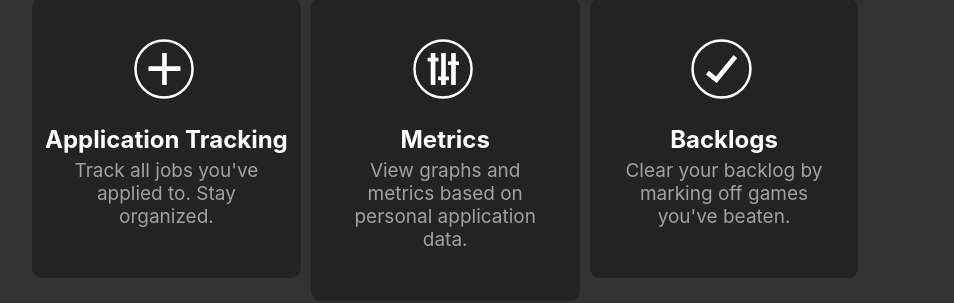
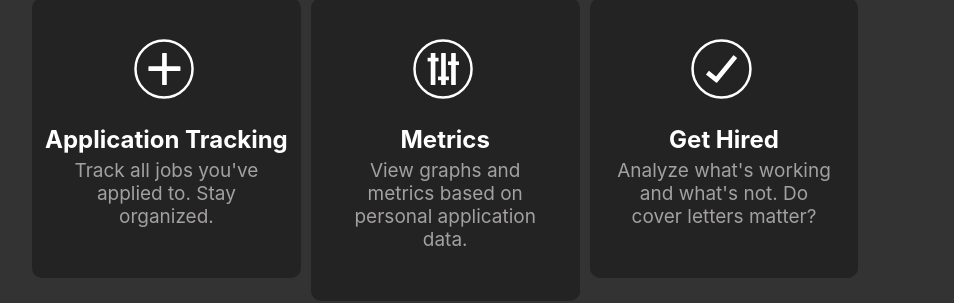
Before and after one commit to sethpoly/job_application_client, a React (Create React App) app: page / in a window 1280 px wide. Shown: the part 611-914 px from the top of the page, without its empty margins (165-1119 px from the left). Built offline with nearby package versions, Linux system fonts and the light colour scheme.

Commit message:
Changed wording in tripleInfoBox

```diff
--- a/src/components/TripleInfoBox.js
+++ b/src/components/TripleInfoBox.js
@@ -13,8 +13,8 @@ function TripleInfoBox() {
               {"Track all jobs you've applied to. Stay organized."}/>
             <InfoBox icon={filter_icon} title={"Metrics"} description=
               {"View graphs and metrics based on personal application data."}/>
-            <InfoBox icon={checkmark_icon} title={"Backlogs"} description=
-              {"Clear your backlog by marking off games you've beaten."}/>
+            <InfoBox icon={checkmark_icon} title={"Get Hired"} description=
+              {"Analyze what's working and what's not. Do cover letters matter?"}/>
         </div>
     </div>
   );
```
